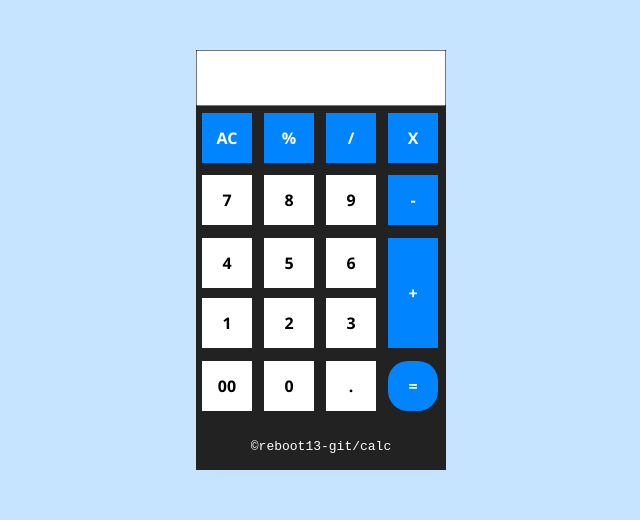
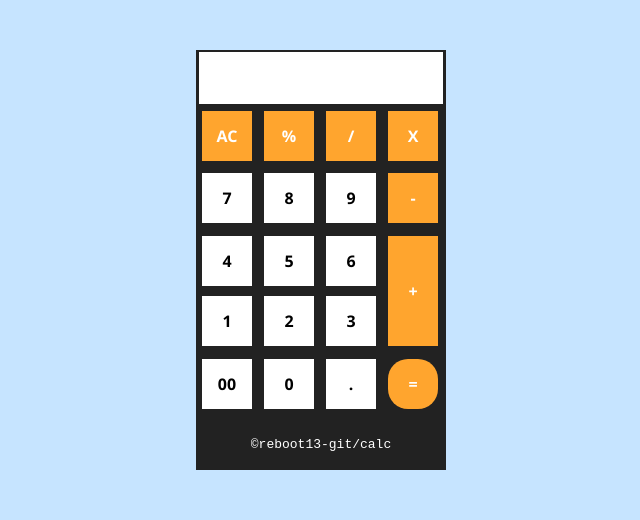
Before and after one commit to krutikkkkkkkkk/calc, a plain HTML site: page index.html in a window 1280 px wide. Shown: the whole page, without its empty margins (319-959 px from the left). Drawn offline with Linux system fonts and the light colour scheme.

Commit message:
Add files via upload

```diff
--- a/index.html
+++ b/index.html
@@ -8,10 +8,13 @@
     <link rel="stylesheet" href="style.css">
 </head>
 <body>
+
     <div class="container">
+        <div class="form">
         <form name="calc">
      <input type="text" name="eqn"  readonly>
     </form>
+    </div>
         <div class="row">
             <div class="cube operators" onclick="history.go(0)">AC</div>
             <div class="cube operators" onclick="document.calc.eqn.value +='%'">%</div>
--- a/style.css
+++ b/style.css
@@ -18,8 +18,9 @@ input {
    font-weight: bold;
    font-size: 2em;
    height: 50px;
-   width: 242px;
+   width: 240px;
    cursor: not-allowed;
+   border: none;
 }
 .row {
     display: inline-flex;
@@ -38,7 +39,7 @@ input {
     cursor: pointer;
 }
 .operators {
-    background-color: rgb(0, 132, 255);
+    background-color: rgb(255, 165, 46);
     color: #fff;
 }
 .nums {
@@ -61,3 +62,9 @@ p a {
  text-decoration: none;
  cursor: pointer;
 }
+.form {
+    display: flex;
+    justify-content: center;
+    align-items: center;
+    padding-top: 2px;
+}
```
